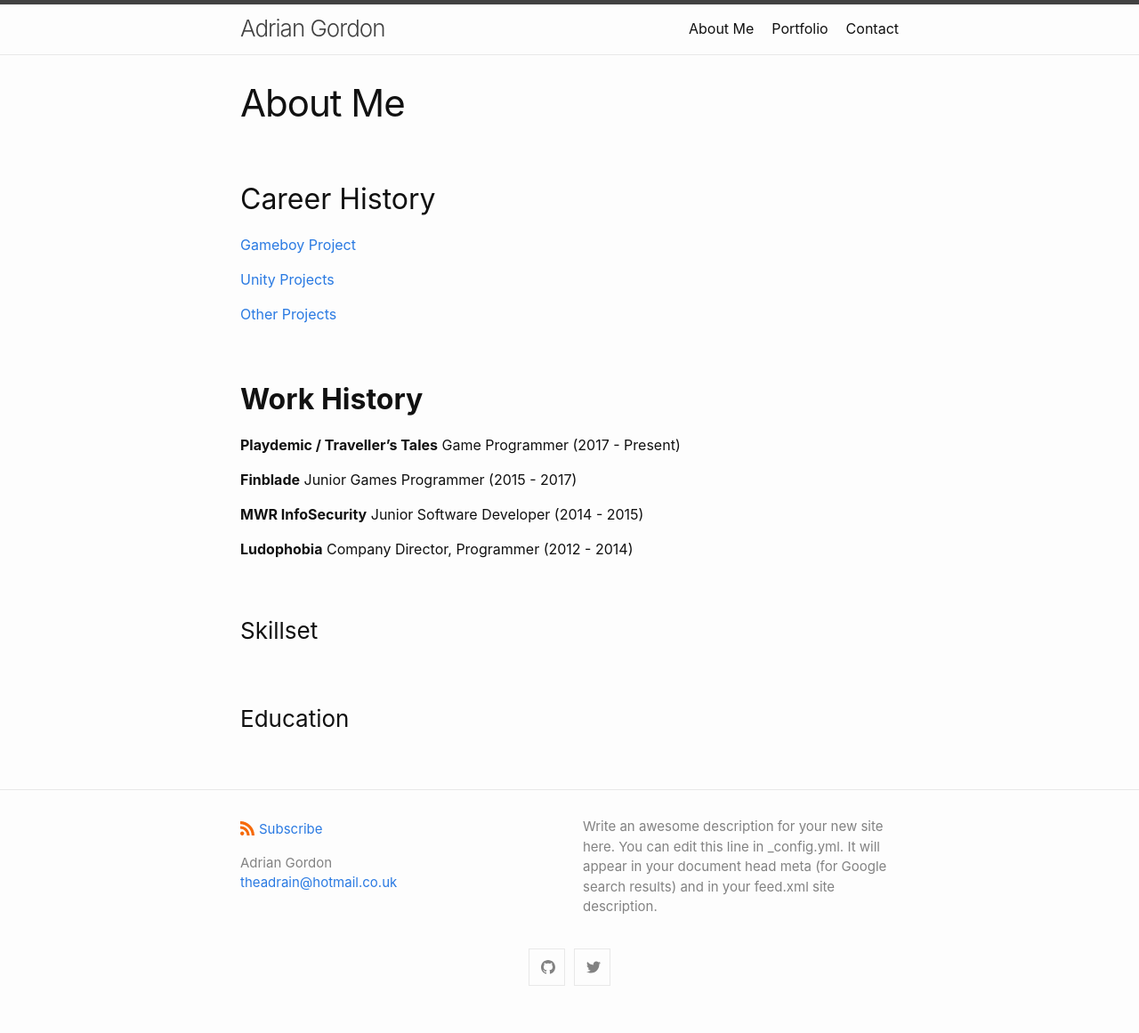
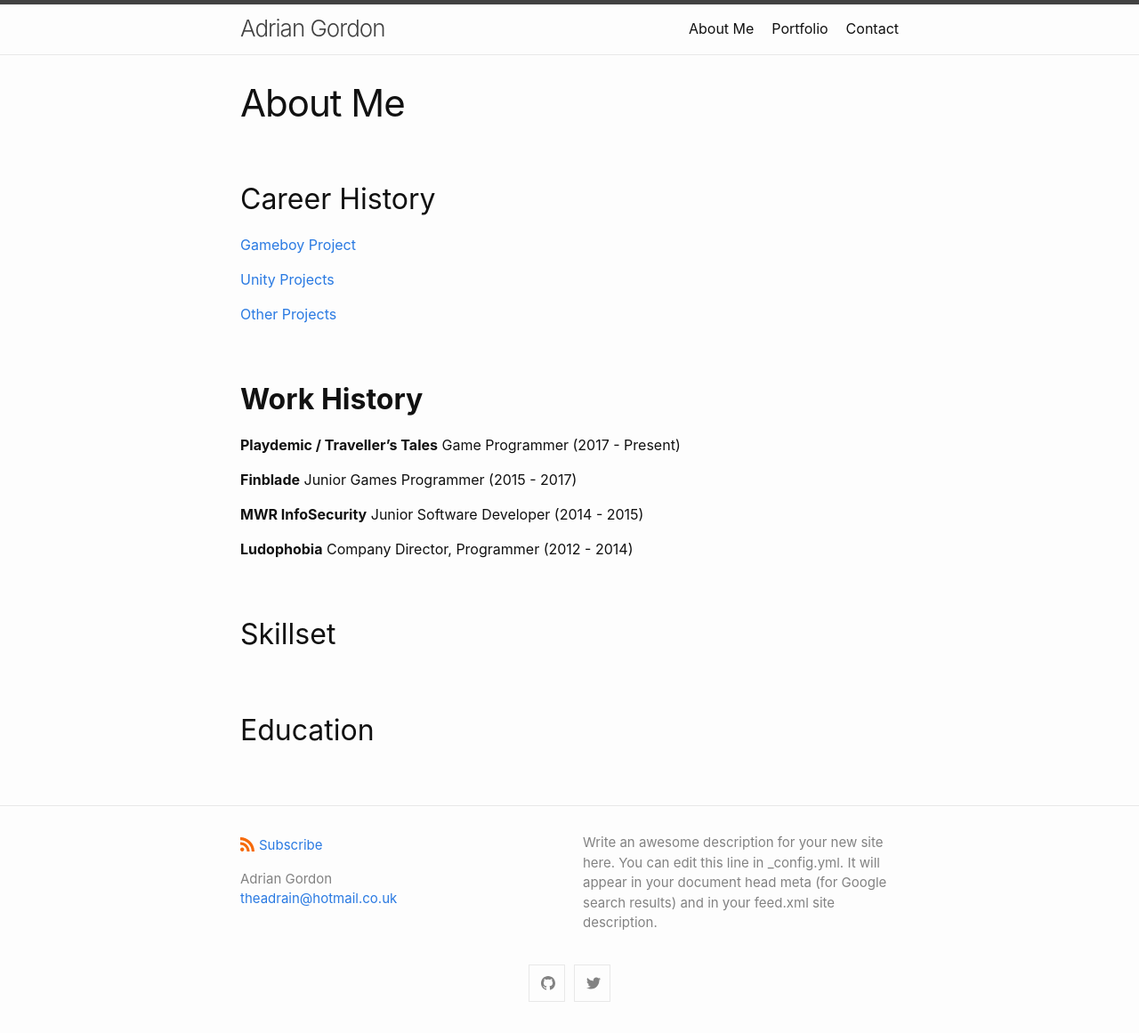
Before and after one commit to TheADrain/Portfolio, a Jekyll site: the page built from docs/index.markdown, in a window 1280 px wide. Shown: the whole page at 89% size. Built offline with Jekyll 4.4.1, drawn with Linux system fonts in a browser that asks for light colours.

```diff
--- a/docs/index.markdown
+++ b/docs/index.markdown
@@ -26,6 +26,6 @@ order: 1
 
 **Ludophobia** Company Director, Programmer (2012 - 2014)
 
-### Skillset
+## Skillset
 
-### Education
+## Education
```
